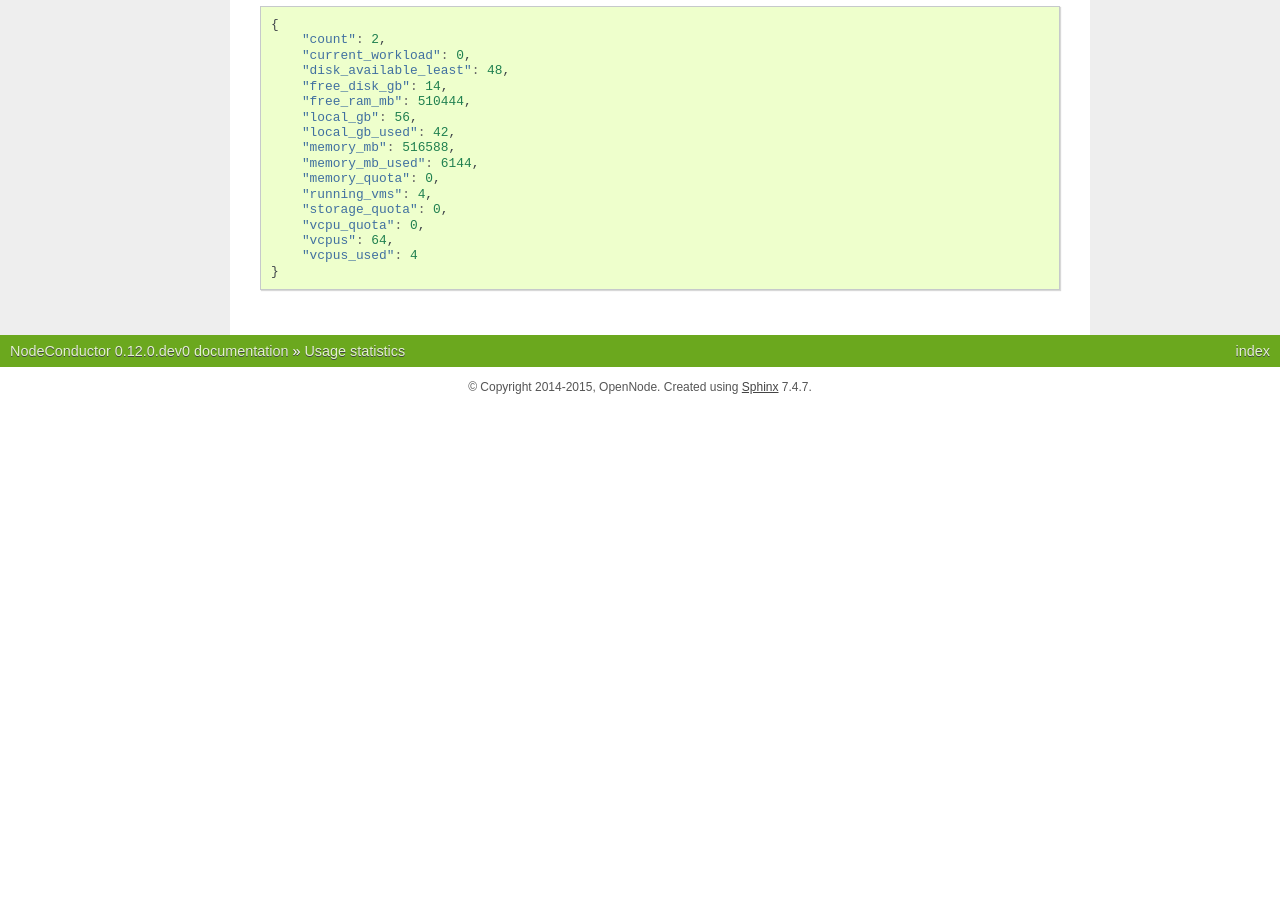
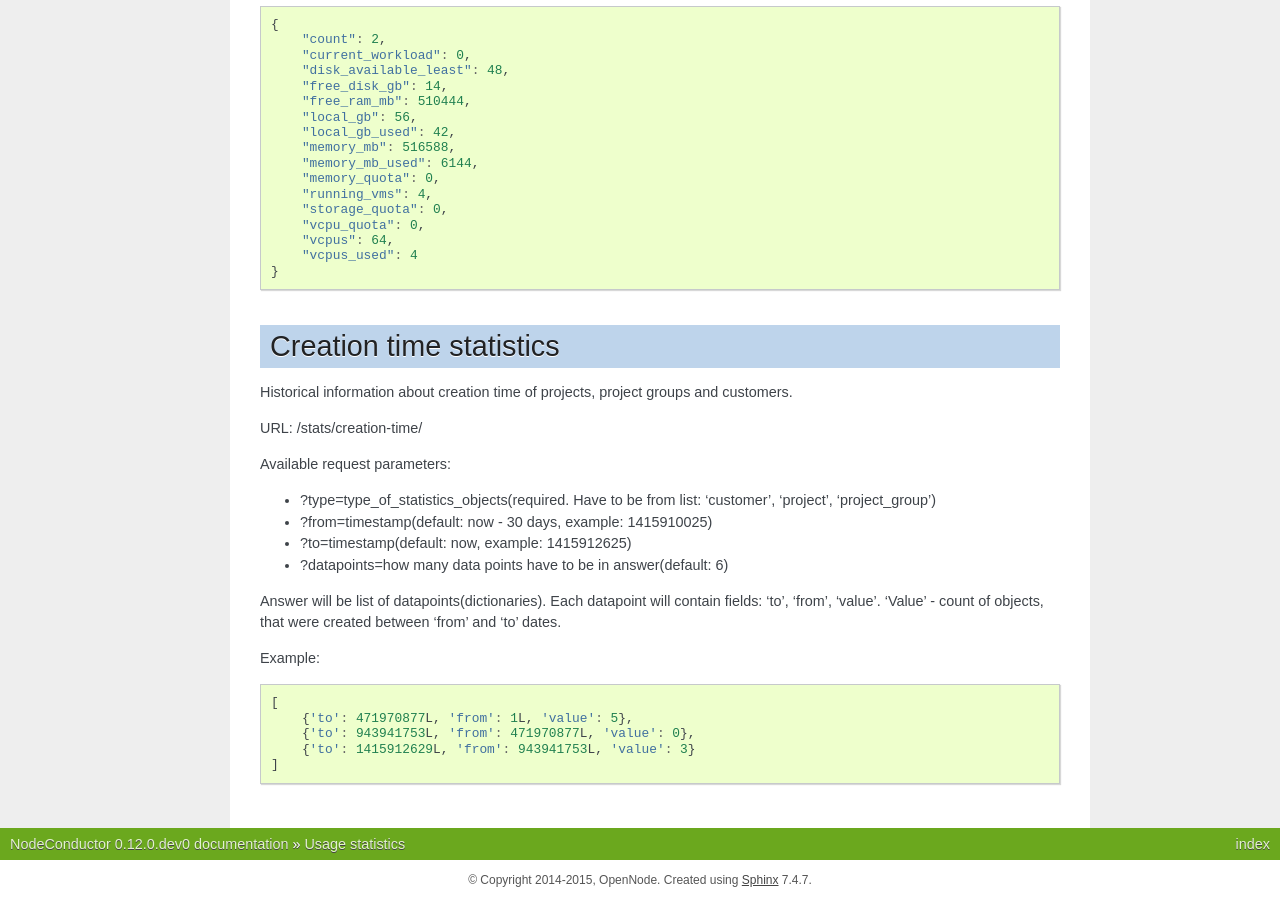
Before and after one commit to opennode/waldur-core, a Sphinx documentation site: the page built from docs/api/statistics.rst, in a window 1280 px wide and 900 px high, scrolled down 1814 px. Built offline with Sphinx 7.4.7, drawn with Linux system fonts in a browser that asks for light colours; before the commit the page ends 2221 px from its top, so only the background shows below that; some of the changed text lies outside the part shown.

Commit message:
docs (itacloud-2900)

```diff
--- a/docs/api/statistics.rst
+++ b/docs/api/statistics.rst
@@ -116,3 +116,32 @@ Example:
         "vcpus": 64,
         "vcpus_used": 4
     }
+
+
+Creation time statistics
+------------------------
+
+Historical information about creation time of projects, project groups and customers.
+
+URL: /stats/creation-time/
+
+Available request parameters:
+
+- ?type=type_of_statistics_objects(required. Have to be from list: 'customer', 'project', 'project_group')
+- ?from=timestamp(default: now - 30 days, example: 1415910025)
+- ?to=timestamp(default: now, example: 1415912625)
+- ?datapoints=how many data points have to be in answer(default: 6)
+
+Answer will be list of datapoints(dictionaries).
+Each datapoint will contain fields: 'to', 'from', 'value'.
+'Value' - count of objects, that were created between 'from' and 'to' dates.
+
+Example:
+
+.. code-block:: javascript
+
+    [
+        {'to': 471970877L, 'from': 1L, 'value': 5},
+        {'to': 943941753L, 'from': 471970877L, 'value': 0},
+        {'to': 1415912629L, 'from': 943941753L, 'value': 3}
+    ]
```
